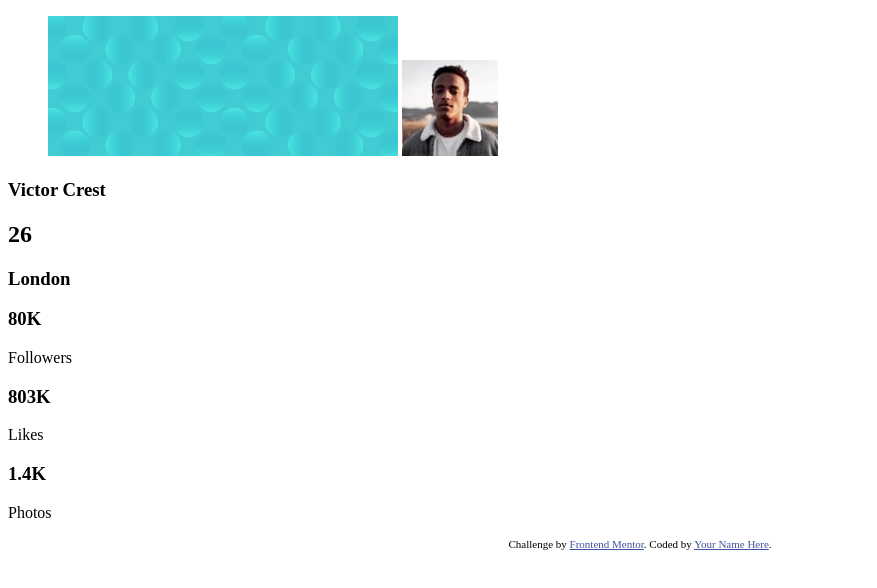
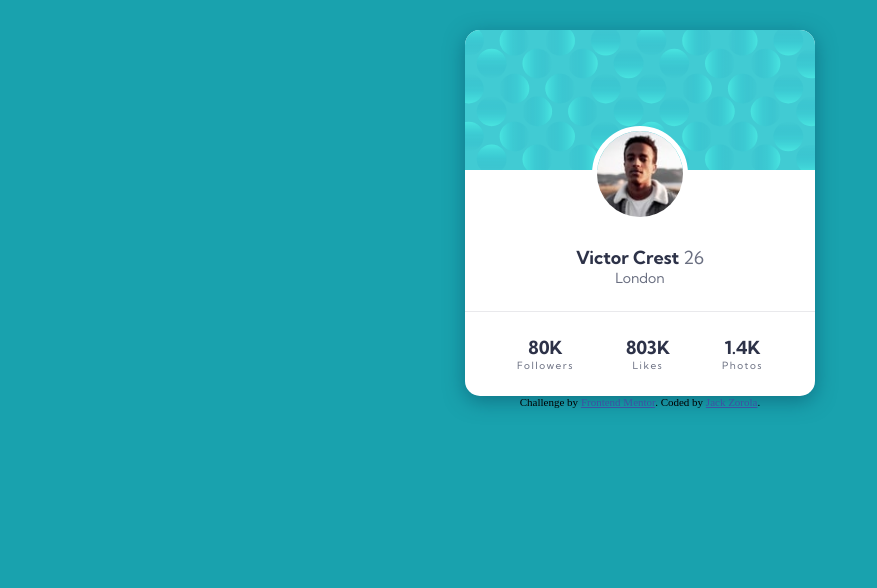
Before and after one commit to jackzorola10/profile-card-component-main, a plain HTML site: page index.html in a window 1280 px wide. Shown: the whole page, without its empty margins (0-877 px from the left). Drawn offline with Linux system fonts and the light colour scheme.

Commit message:
Made some changes to the html, for better handling & made significant progress with the css, details still missing but on their way

```diff
--- a/css/styles.css
+++ b/css/styles.css
@@ -1,5 +1,103 @@
+@import url('https://fonts.googleapis.com/css2?family=Kumbh+Sans:wght@400;700&display=swap');
+/* font-family: 'Kumbh Sans', sans-serif; */
+
 * {
     margin: 0;
     padding: 0;
     box-sizing: border-box;
 }
+
+.attribution {
+    font-size: 11px;
+    text-align: center;
+}
+.attribution a {
+    color: hsl(228, 45%, 44%);
+}
+
+body{
+    background-color: hsl(185, 75%, 39%);
+}
+
+.card{
+    background-color: white;
+    display: flex;
+    flex-direction: column;
+    max-width: 350px;
+    margin: 30px auto 0 auto;
+    border-radius: 15px;
+    box-shadow: rgba(8, 70, 94, 0.5048) 0px 5px 20px;
+}
+
+.profileAndBackground{
+    display: flex;
+    flex-direction: column;
+    justify-content: center;
+}
+
+.profileImg{
+    width: 6rem;
+    height: 6rem;
+    margin: -12.5% auto 0 auto;
+    border: 5px solid #fff;
+    border-radius: 5rem;
+}
+
+.backgroundImg{
+    border-radius: 15px 15px 0 0;
+}
+
+.mainInfo{
+    display: flex;
+    font-family: 'Kumbh Sans', sans-serif;
+    flex-direction: column;
+    text-align: center;
+    margin: 24px 0;
+}
+
+.name {
+    display: inline;
+    font-size: 18px;
+    color: hsl(229, 23%, 23%);
+}
+
+.age {
+    display: inline;
+    font-size: 18px;
+    font-weight: 400;
+    color: hsl(227, 10%, 46%);
+}
+
+.place {
+    width: 100%;
+    color: hsl(227, 10%, 46%);
+    font-size: 14px;
+    font-weight: 400;
+}
+
+.metrics{
+    display: flex;
+    flex-direction: row;
+    justify-content: space-evenly;
+    border-top: 1px solid hsl(228, 9%, 92%);
+    font-family: 'Kumbh Sans', sans-serif;
+}
+
+.invdividualMetric{
+    display: flex;
+    flex-direction: column;
+    text-align: center;
+    margin: 24px 0;
+}
+
+.invdividualMetric h1 {
+    font-size: 18px;
+    font-weight: 700;
+    color: hsl(229, 23%, 23%);
+}
+
+.invdividualMetric p{
+    font-size: 10px;
+    letter-spacing: 1.5px;
+    color: hsl(227, 10%, 46%);
+}
--- a/index.html
+++ b/index.html
@@ -5,14 +5,10 @@
   <meta name="viewport" content="width=device-width, initial-scale=1.0"> <!-- displays site properly based on user's device -->
 
   <link rel="icon" type="image/png" sizes="32x32" href="./images/favicon-32x32.png">
-
+  <link rel="stylesheet" href="css/styles.css">
   <title>Frontend Mentor | Profile card component</title>
 
   <!-- Feel free to remove these styles or customise in your own stylesheet 👍 -->
-  <style>
-    .attribution { font-size: 11px; text-align: center; }
-    .attribution a { color: hsl(228, 45%, 44%); }
-  </style>
 </head>
 <body>
   <main class="container">
@@ -23,15 +19,11 @@
       </figure>
 
       <article class="mainInfo">
-        <h1 class="name">
-          Victor Crest
-        </h1>
-        <h2 class="age">
-          26
-        </h2>
-        <h3 class="place">
-          London
-        </h3>
+        <div class="nameAndAge">
+          <h1 class="name">Victor Crest</h1>
+          <h2 class="age">26</h2>
+        </div>
+        <h3 class="place">London</h3>
       </article>
 
       <article class="metrics">
@@ -54,7 +46,7 @@
 
     <footer class="attribution">
       Challenge by <a href="https://www.frontendmentor.io?ref=challenge" target="_blank">Frontend Mentor</a>.
-      Coded by <a href="#">Your Name Here</a>.
+      Coded by <a href="#">Jack Zorola</a>.
     </footer>
   </main>
 
```
